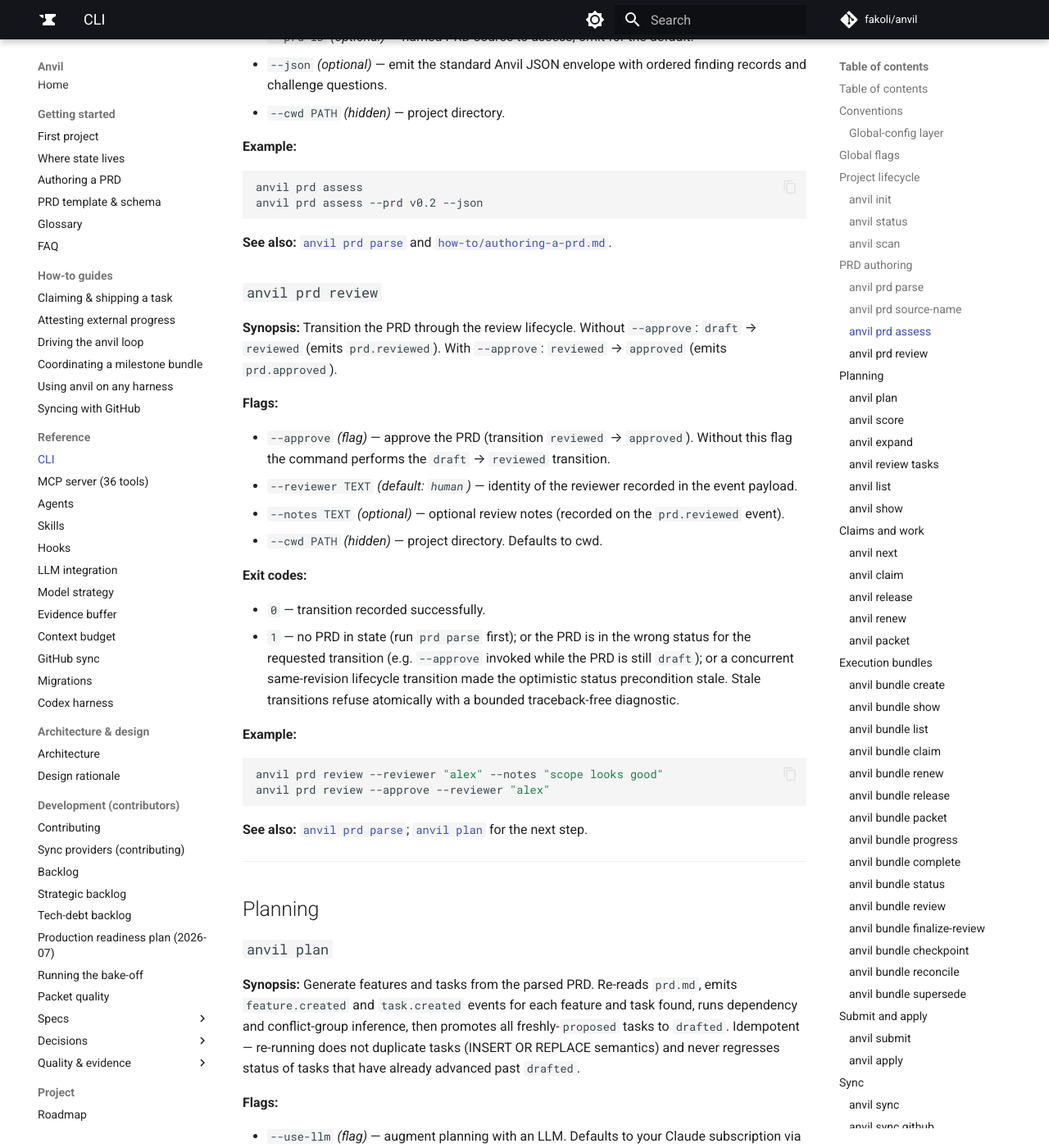
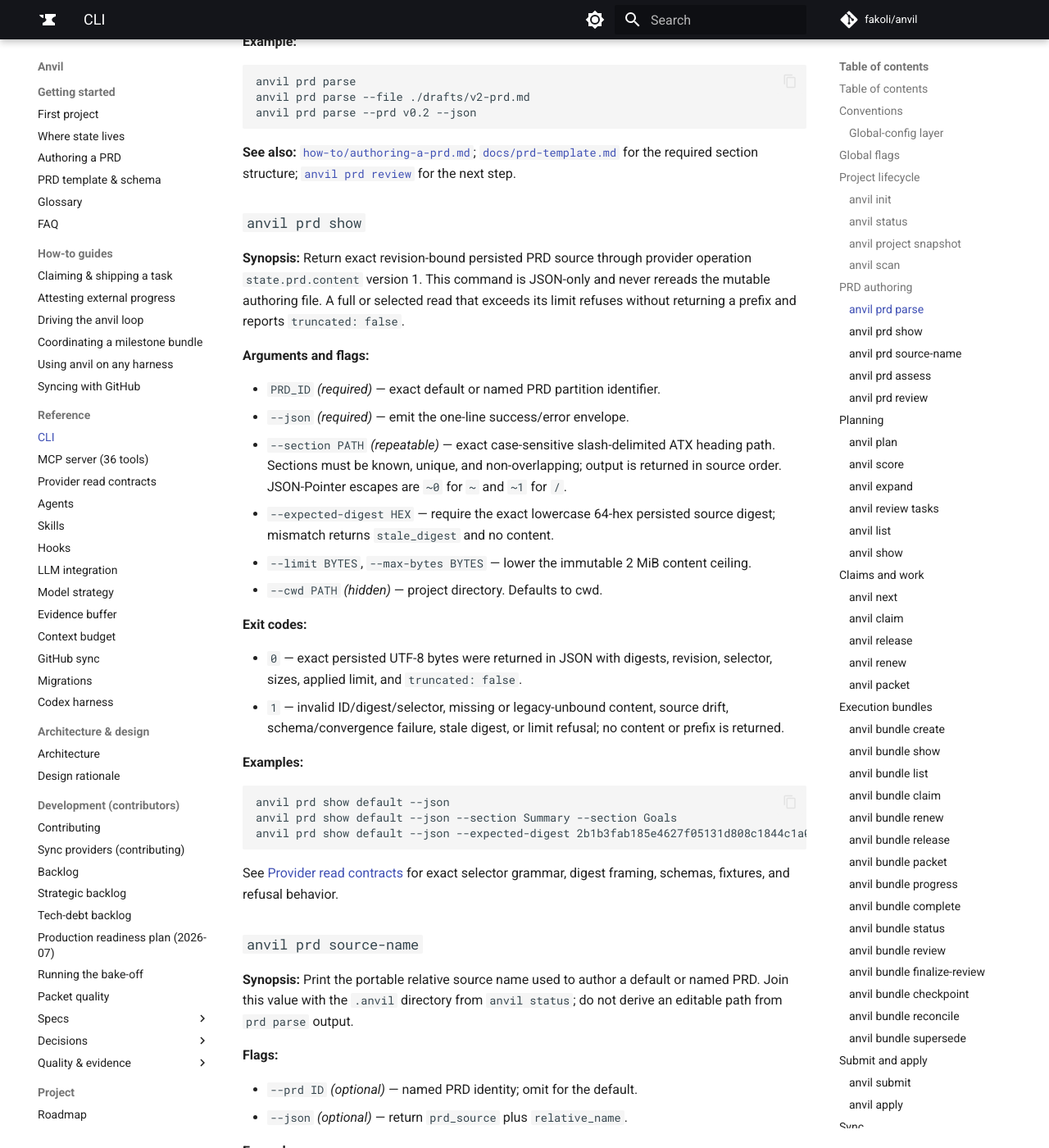
Before and after one commit to fakoli/anvil, an MkDocs documentation site: the page built from docs/cli-reference.md, in a window 1280 px wide and 1400 px high, scrolled down 8315 px. Shown: the whole window at 82% size. Built offline with MkDocs 1.6.1 and Material for MkDocs 9.7.7, drawn with Linux system fonts in a browser that asks for light colours; comment, search, counter and statistics services are not loaded; some of the changed text lies outside the part shown.

Commit message:
docs: publish provider read v1 contracts

````diff
--- a/docs/cli-reference.md
+++ b/docs/cli-reference.md
@@ -19,9 +19,11 @@
 - Project lifecycle
   - [`anvil init`](#init)
   - [`anvil status`](#status)
+  - [`anvil project snapshot`](#project-snapshot)
   - [`anvil scan`](#scan)
 - PRD authoring
   - [`anvil prd parse`](#prd-parse)
+  - [`anvil prd show`](#prd-show)
   - [`anvil prd source-name`](#prd-source-name)
   - [`anvil prd assess`](#prd-assess)
   - [`anvil prd review`](#prd-review)
@@ -234,6 +236,40 @@
 **See also:** [`anvil init`](#init) to create the directory;
 [`anvil list`](#list) for the per-task view.
 
+### `anvil project snapshot` { #project-snapshot }
+
+**Synopsis:** Return one atomic, bounded, allowlisted project hierarchy through
+provider operation `state.project.snapshot` version 1. This command is
+JSON-only and read-only: it never initializes, migrates, repairs, catches up, or
+mutates state. The response includes exact PRD/feature/task references,
+provider-owned verification summaries, the event frontier, applied limits, and
+a deterministic payload digest. It excludes full PRD Markdown, source paths,
+raw commands/manual steps, proof/evidence bodies, claims, and secrets.
+
+**Flags:**
+
+- `--json` *(required)* — emit the one-line success/error envelope.
+- `--limit NAME=VALUE` *(repeatable)* — lower a published version-1 ceiling.
+  Unknown names, malformed values, and attempts to raise a ceiling refuse.
+- `--cwd PATH` *(hidden)* — project directory. Defaults to cwd.
+
+**Exit codes:**
+
+- `0` — a complete snapshot was returned with `truncated: false`.
+- `1` — state/schema/convergence/hierarchy/limit validation refused; no partial
+  snapshot is returned.
+
+**Examples:**
+
+```bash
+anvil project snapshot --json
+anvil project snapshot --json --limit max_tasks=1000 --limit max_dependency_edges=5000
+```
+
+Consumers must first pin describe API 9, operation version 1, and the exact
+packaged schema resource. See [Provider read contracts](contracts/provider-reads-v1.md)
+for limits, digest framing, fixtures, and the Workbench mapping.
+
 ### `anvil scan` { #scan }
 
 **Synopsis:** Brownfield ingest of an existing repository. Walks the working
@@ -330,6 +366,46 @@
 **See also:** [`how-to/authoring-a-prd.md`](how-to/authoring-a-prd.md);
 [`docs/prd-template.md`](prd-template.md) for the required section structure;
 [`anvil prd review`](#prd-review) for the next step.
+
+### `anvil prd show` { #prd-show }
+
+**Synopsis:** Return exact revision-bound persisted PRD source through provider
+operation `state.prd.content` version 1. This command is JSON-only and never
+rereads the mutable authoring file. A full or selected read that exceeds its
+limit refuses without returning a prefix and reports `truncated: false`.
+
+**Arguments and flags:**
+
+- `PRD_ID` *(required)* — exact default or named PRD partition identifier.
+- `--json` *(required)* — emit the one-line success/error envelope.
+- `--section PATH` *(repeatable)* — exact case-sensitive slash-delimited ATX
+  heading path. Sections must be known, unique, and non-overlapping; output is
+  returned in source order. JSON-Pointer escapes are `~0` for `~` and `~1` for
+  `/`.
+- `--expected-digest HEX` — require the exact lowercase 64-hex persisted source
+  digest; mismatch returns `stale_digest` and no content.
+- `--limit BYTES`, `--max-bytes BYTES` — lower the immutable 2 MiB content
+  ceiling.
+- `--cwd PATH` *(hidden)* — project directory. Defaults to cwd.
+
+**Exit codes:**
+
+- `0` — exact persisted UTF-8 bytes were returned in JSON with digests,
+  revision, selector, sizes, applied limit, and `truncated: false`.
+- `1` — invalid ID/digest/selector, missing or legacy-unbound content, source
+  drift, schema/convergence failure, stale digest, or limit refusal; no content
+  or prefix is returned.
+
+**Examples:**
+
+```bash
+anvil prd show default --json
+anvil prd show default --json --section Summary --section Goals
+anvil prd show default --json --expected-digest 2b1b3fab185e4627f05131d808c1844c1a0b1ac908b5c2495a9a4f0afe323b49
+```
+
+See [Provider read contracts](contracts/provider-reads-v1.md) for exact selector
+grammar, digest framing, schemas, fixtures, and refusal behavior.
 
 ### `anvil prd source-name` { #prd-source-name }
 
@@ -1542,7 +1618,9 @@
 **Self-description and cross-harness delivery**
 
 - `anvil describe` — Emit a machine-readable manifest of the CLI/MCP command
-  surface: release and source-build identity, schema/API versions, every
+  surface: release and source-build identity, schema/API versions, the
+  versioned provider-read operation catalog with packaged schema/fixture
+  resources, every
   command/tool name, and the exact long options owned by the root, each group, and
   each leaf command (`--human`, `--json`); read-only, needs no project. Release
   tooling uses the node-level `cli.contracts` inventory to validate shipped
--- a/mkdocs.yml
+++ b/mkdocs.yml
@@ -119,6 +119,7 @@
   - Reference:
       - CLI: cli-reference.md
       - MCP server (36 tools): mcp.md
+      - Provider read contracts: contracts/provider-reads-v1.md
       - Agents: agents-reference.md
       - Skills: skills-reference.md
       - Hooks: hooks-reference.md
````
Also changed, not shown: other parts of docs/cli-reference.md (+2 -2 lines), CHANGELOG.md (+7 -0 lines), docs/contracts/provider-reads-v1.md (added, +214 -0 lines), docs/contracts/workbench-provider-v1.json (added, +93 -0 lines), docs/mcp.md (+41 -4 lines), 1 other file.
